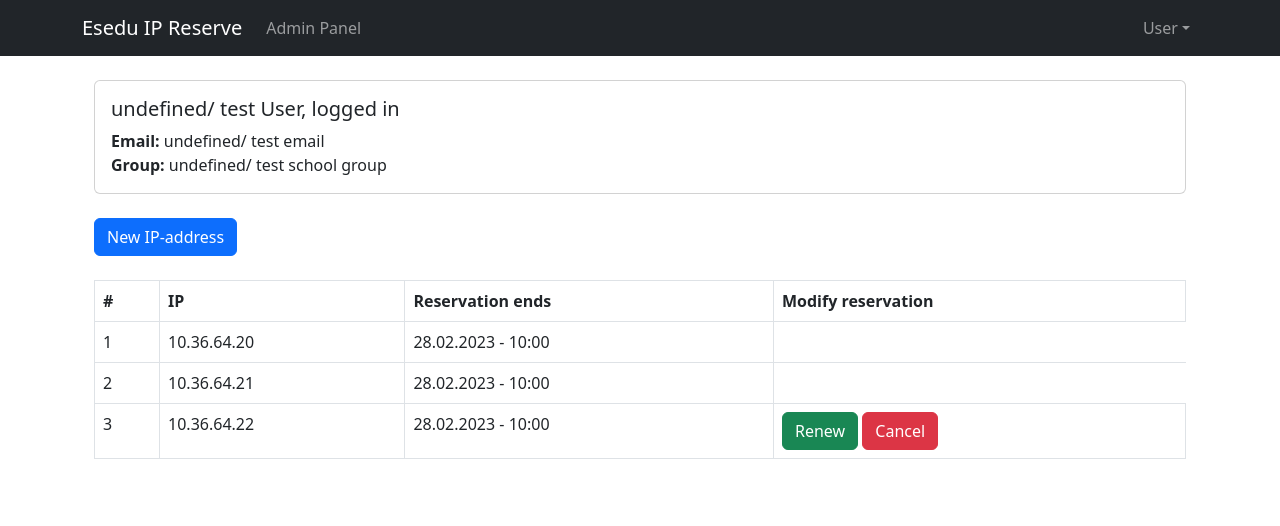
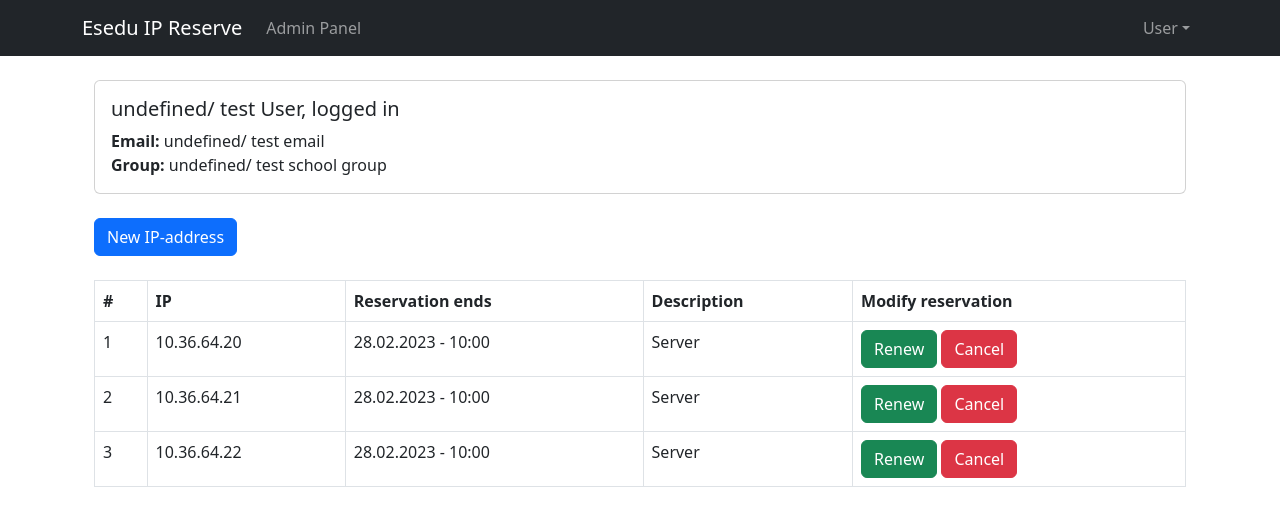
Before and after one commit to jkaart/ip-reservationapp-frontend, a React (Create React App) app: page /reserve in a window 1280 px wide. Shown: the top 526 px of the page. Built offline with nearby package versions, Linux system fonts and the light colour scheme; no server answers.

Commit message:
test case modifications

```diff
--- a/src/Components/IPReservedTable.js
+++ b/src/Components/IPReservedTable.js
@@ -15,6 +15,7 @@ function IPReservedTable(data) {
                                 <th>#</th>
                                 <th>IP</th>
                                 <th>Reservation ends</th>
+                                <th>Description</th>
                                 <th>Modify reservation</th>
                             </tr>
                         </thead>
@@ -23,16 +24,23 @@ function IPReservedTable(data) {
                                 <td>1</td>
                                 <td>10.36.64.20</td>
                                 <td>28.02.2023 - 10:00</td>
+                                <td>Server</td>
+                                <td><Button variant="success">Renew</Button>{' '}
+                                <Button variant="danger">Cancel</Button></td>
                             </tr>
                             <tr>
                                 <td>2</td>
                                 <td>10.36.64.21</td>
                                 <td>28.02.2023 - 10:00</td>
+                                <td>Server</td>
+                                <td><Button variant="success">Renew</Button>{' '}
+                                <Button variant="danger">Cancel</Button></td>
                             </tr>
                             <tr>
                                 <td>3</td>
                                 <td>10.36.64.22</td>
                                 <td>28.02.2023 - 10:00</td>
+                                <td>Server</td>
                                 <td><Button variant="success">Renew</Button>{' '}
                                 <Button variant="danger">Cancel</Button></td>
                             </tr>
```
